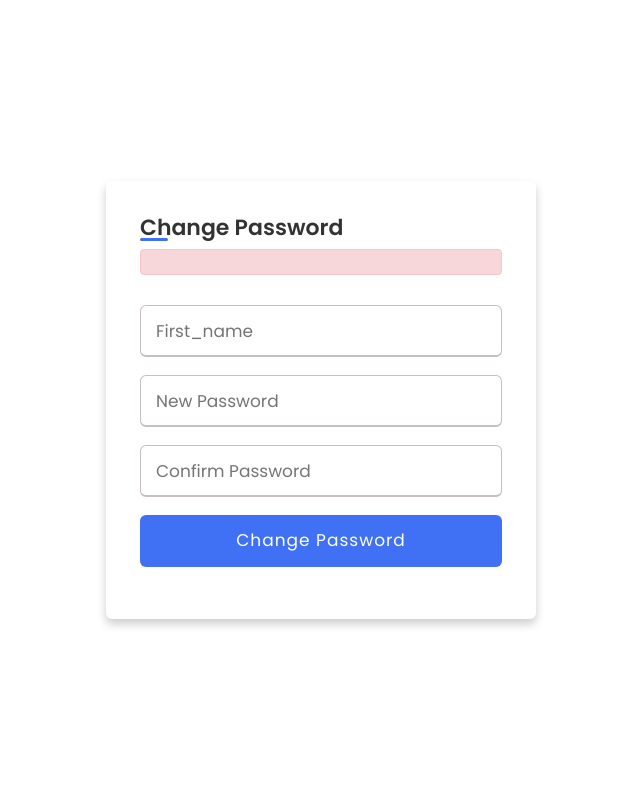
After one commit to MUNAVR/DigiHub, a Django app: page /change_password in a window 1280 px wide. The commit adds this page. Shown: the whole page, without its empty margins (319-959 px from the left). Run offline with Django 5.2, Linux system fonts and the light colour scheme.

Commit message:
Fixed bugs

```diff
--- a/admin_panel/urls.py
+++ b/admin_panel/urls.py
@@ -21,7 +21,7 @@ urlpatterns = [
     path('unblock/<int:id>/', views.unblock_user, name='unblock_user'),
 
     path("order_list",views.order_list,name="order_list"),
-    path("order_cancel/<order_id>",views.cancel_orderAdmin,name="order_cancel"),
+    path("order_cancel/<order_id>",views.reject_orderAdmin,name="order_cancel"),
     path("change_status/<order_id>",views.change_status,name="change_status"),
 
     path('best_selling_product',views.best_selling_product, name='best_selling_product'),
--- a/app_1/urls.py
+++ b/app_1/urls.py
@@ -5,13 +5,14 @@ app_name="user"
 
 urlpatterns = [
     path('login', views.login,name='login'),
-    path('forgot_pass',views.forgot_pass,name="forgot_pass"),
+    # path('forgot_pass',views.forgot_pass,name="forgot_pass"),
+    path('forgot_pass' ,views.ForgetPassword ,name="forget_password"),
+    path('change_password',views.ChangePassword ,name="change_password"),
 
     path('signup',views.signup,name='signup'),
     path('logout',views.logout,name='logout'),
     path('',views.index,name='index'),
     path('sort_products/', views.sort_products, name='sort_products'),
-    # path('sent_otp',views.sent_otp,name="send_otp"),
     path('verify_otp',views.verify_otp,name="verify_otp"),
     path('resend_otp',views.resend_otp,name="otp"),
     path('product_details/<id>',views.product_details,name="product_details"),
--- a/app_1/views.py
+++ b/app_1/views.py
@@ -28,6 +28,7 @@ from wallet.models import Wallet
 from django.core.paginator import Paginator, EmptyPage, PageNotAnInteger
 from django.shortcuts import get_object_or_404
 from django.views.decorators.cache import cache_control
+from .helpers import send_forget_password_mail
 
 
 def signup(request):
@@ -74,7 +75,7 @@ def signup(request):
             return redirect('user:signup')
 
 
-        if not validate_referred(referred_by):
+        if validate_referred(referred_by):
             messages.error(request, 'Referred ID can only contain letters and digits, and must not be all the same character.')
             return redirect('user:signup')
 
@@ -150,13 +151,12 @@ def verify_otp(request):
                 user= Customers(first_name=fname, last_name=lname, email=email, phone=contact, password=password)
                 user.save()
 
+                wallet, created = Wallet.objects.get_or_create(user=user)
 
-            if referred_by:
+                # If the user was referred, add referral amount to the wallet
+                if referred_by:
                     referred_offer = ReferralOffer.objects.get(referral_code=referred_by)
                     referred_amount = referred_offer.referral_amount
-
-                    wallet, created = Wallet.objects.get_or_create(user=user)
-
                     wallet.balance += referred_amount
                     wallet.save()
 
@@ -234,53 +234,100 @@ def login(request):
 
 
 
-def forgot_pass(request):
-    if request.method == 'POST':
-        email = request.POST.get('email')
-        number = request.POST.get('number')
-        password1 = request.POST.get('new_pass1')
-        password2 = request.POST.get('new_pass2')
+# def forgot_pass(request):
+#     if request.method == 'POST':
+#         email = request.POST.get('email')
+#         number = request.POST.get('number')
+#         password1 = request.POST.get('new_pass1')
+#         password2 = request.POST.get('new_pass2')
 
-        try:
-            user = Customers.objects.get(email=email)
+#         try:
+#             user = Customers.objects.get(email=email)
 
-            # Check if contact number matches the one stored in the database
-            if str(user.phone).strip() != str(number).strip():
-                messages.error(request, "Contact number does not match")
-                return redirect('user:forgot_pass')
+#             # Check if contact number matches the one stored in the database
+#             if str(user.phone).strip() != str(number).strip():
+#                 messages.error(request, "Contact number does not match")
+#                 return redirect('user:forgot_pass')
 
 
 
-            if not validate_contact(number):
-                messages.error(request, 'Invalid contact number format.')
-                return redirect('user:forgot_pass')
+#             if not validate_contact(number):
+#                 messages.error(request, 'Invalid contact number format.')
+#                 return redirect('user:forgot_pass')
 
 
-            if password1 != password2:
-                messages.error(request, "New passwords do not match")
-                return redirect('user:forgot_pass')
-            elif not validate_password(password1):
-                messages.error(request, 'Password must be at least 6 characters long, including one number, and no spaces.')
-                return redirect('user:forgot_pass')
+#             if password1 != password2:
+#                 messages.error(request, "New passwords do not match")
+#                 return redirect('user:forgot_pass')
+#             elif not validate_password(password1):
+#                 messages.error(request, 'Password must be at least 6 characters long, including one number, and no spaces.')
+#                 return redirect('user:forgot_pass')
 
 
-            user.password=password1
-            user.save()
-            messages.success(request, "Password changed successfully. Please log in with your new password.")
-            return redirect('user:login')
+#             user.password=password1
+#             user.save()
+#             messages.success(request, "Password changed successfully. Please log in with your new password.")
+#             return redirect('user:login')
 
-        except Customers.DoesNotExist:
-            messages.error(request, "User does not exist")
-            return redirect('user:forgot_pass')
+#         except Customers.DoesNotExist:
+#             messages.error(request, "User does not exist")
+#             return redirect('user:forgot_pass')
 
-    return render(request, "user_panel/forgot_panel.html")
-
+#     return render(request, "user_panel/forgot_panel.html")
 
 
 def logout(request):
     if 'email' in request.session:
         request.session.flush()
     return redirect('user:login')
+
+
+import uuid
+def ForgetPassword(request):
+    try:
+        if request.method == 'POST':
+            email = request.POST.get('email')
+
+            if not Customers.objects.filter(email=email).first():
+                messages.success(request, 'Not user found with this email.')
+                return redirect('user:forget_password')
+
+            user_obj = Customers.objects.get(email = email)
+            token = str(uuid.uuid4())
+            send_forget_password_mail(email)
+            messages.success(request, 'email is sent.')
+            return redirect('user:forget_password')
+
+    except Exception as e:
+        print(e)
+    return render(request , "user_panel/forgot_panel.html")
+
+
+def ChangePassword(request):
+        if request.method == 'POST':
+            new_password = request.POST.get('new_password')
+            confirm_password = request.POST.get('reconfirm_password')
+            first_name= request.POST.get('first_name')
+
+            name=Customers.objects.get(first_name=first_name)
+            if name is  None:
+                messages.success(request, 'No user id found.')
+                return redirect('user:change-password')
+
+
+            if  new_password != confirm_password:
+                messages.success(request, 'both should  be equal.')
+                return redirect('user:change-password')
+
+
+            user_obj =Customers.objects.get(first_name=first_name)
+            user_obj.password=new_password
+            user_obj.save()
+            messages.success(request,'Password changed successfully. Please log in with your new password.')
+            return redirect('user:login')
+
+        return render(request ,'user_panel/change-password.html')
+
 
 
 
--- a/templates/admin_panel/customer.html
+++ b/templates/admin_panel/customer.html
@@ -70,6 +70,9 @@
                                                 {% endif %}
                                             </button>
                                     </td>
+                                    {% comment %} <td>
+                                        <a href="delete/{{obj.id}}" class="btn btn-sm btn-brand rounded font-sm mt-15">Delete</a>
+                                    </td> {% endcomment %}
                                     <script>
 
                                         function getCookie(name) {
--- a/templates/admin_panel/order_list.html
+++ b/templates/admin_panel/order_list.html
@@ -57,7 +57,7 @@
                                             </div>
                                         </li>
 
-                                        <a href="{% url 'order_cancel' order.id %}" id="cancel-button" class="btn btn-md rounded font-sm">Cancel</a>
+                                        <a href="{% url 'order_cancel' order.id %}" id="cancel-button" class="btn btn-md rounded font-sm">Reject</a>
                                     </td>
                                 </tr>
                                 {% endfor %}
--- /dev/null
+++ b/templates/user_panel/change-password.html
@@ -0,0 +1,41 @@
+{% load static %}
+<!DOCTYPE html>
+<html lang="en">
+<head>
+	<meta charset="UTF-8">
+	<meta name="viewport" content="width=device-width, initial-scale=1.0">
+	<title>User SignUp</title>
+	<link rel="stylesheet" href="{% static 'signup.css' %}">
+	<link rel="stylesheet" href="https://cdn.jsdelivr.net/npm/bootstrap@4.6.2/dist/css/bootstrap.min.css">
+	<script src="https://code.jquery.com/jquery-3.6.4.min.js"></script>
+</head>
+<body>
+	<div class="wrapper">
+		<h2>Change Password</h2>
+        <div class="alert alert-danger">
+            {% for message in messages %}
+                {{ message }}
+            {% endfor %}
+        </div>
+		<form id="form" method="POST">
+			{% csrf_token %}
+            <div class="input-box">
+				<input type="text" placeholder="First_name" id="confirm_password" name="first_name" required>
+			</div>
+			<div class="input-box">
+				<input type="password" placeholder="New Password" id="new_password" name="new_password" required>
+			</div>
+			<div class="input-box">
+				<input type="password" placeholder="Confirm Password" id="confirm_password" name="reconfirm_password" required>
+			</div>
+			<div class="input-box button">
+				<input type="submit" value="Change Password">
+			</div>
+		</form>
+		<div id="error-container">
+		</div>
+
+	</div>
+</body>
+
+</html>
--- a/templates/user_panel/shop_cart.html
+++ b/templates/user_panel/shop_cart.html
@@ -106,7 +106,7 @@
                             <tbody>
                                 <tr>
                                     <td class="cart_total_label">Cart Subtotal</td>
-                                    <td class="cart_total_amount"><span id="total-subtotal" class="font-lg fw-900 text-brand"></span></td>
+                                    <td class="cart_total_amount"><span id="total-subtotal" class="font-lg fw-900 text-brand">{{total}}</span></td>
                                 </tr>
                             </tbody>
                         </table>
--- a/wallet/views.py
+++ b/wallet/views.py
@@ -21,8 +21,9 @@ from django.core.paginator import Paginator, EmptyPage, PageNotAnInteger
 def wallet(request):
     current_email = request.session['email']
     user = Customers.objects.get(email=current_email)
+    wallet = Wallet.objects.get(user=user)
 
-    transactions = Transaction.objects.all().order_by('-date_created')
+    transactions = Transaction.objects.filter(wallet=wallet).order_by('-date_created')
     paginator = Paginator(transactions, 10)  # Show 10 transactions per page
 
     page_number = request.GET.get('page')
@@ -35,7 +36,7 @@ def wallet(request):
 
     # Assuming you have a way to retrieve the wallet object for the current user
     wallet = Wallet.objects.get(user=user)
-
+    print(wallet)
     return render(request, 'user_panel/wallet.html', {'page_obj': page_obj, 'wallet': wallet})
 
 
```
Also changed, not shown: admin_panel/views.py (+24 -6 lines), app_1/helpers.py (added, +12 -0 lines), cart/views.py (+9 -7 lines), checkout/views.py (+18 -41 lines), templates/user_panel/forgot_panel.html (+6 -17 lines).
